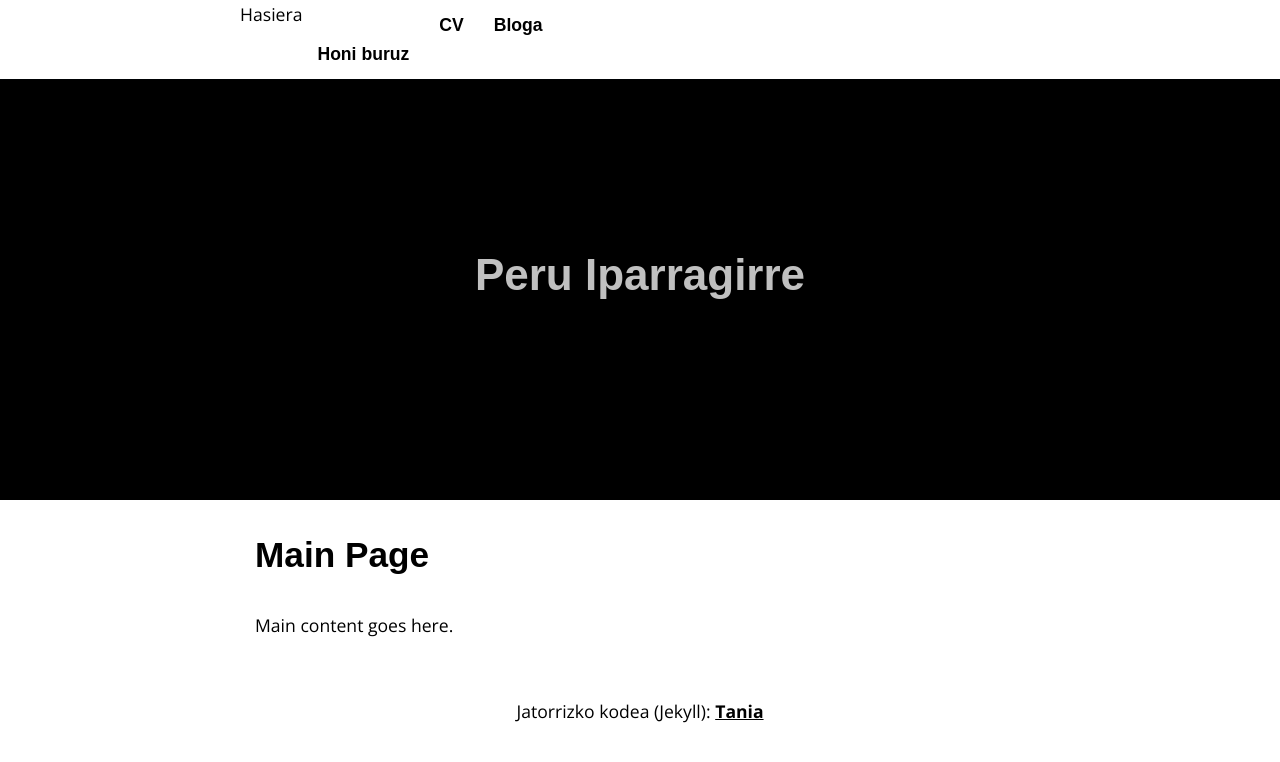
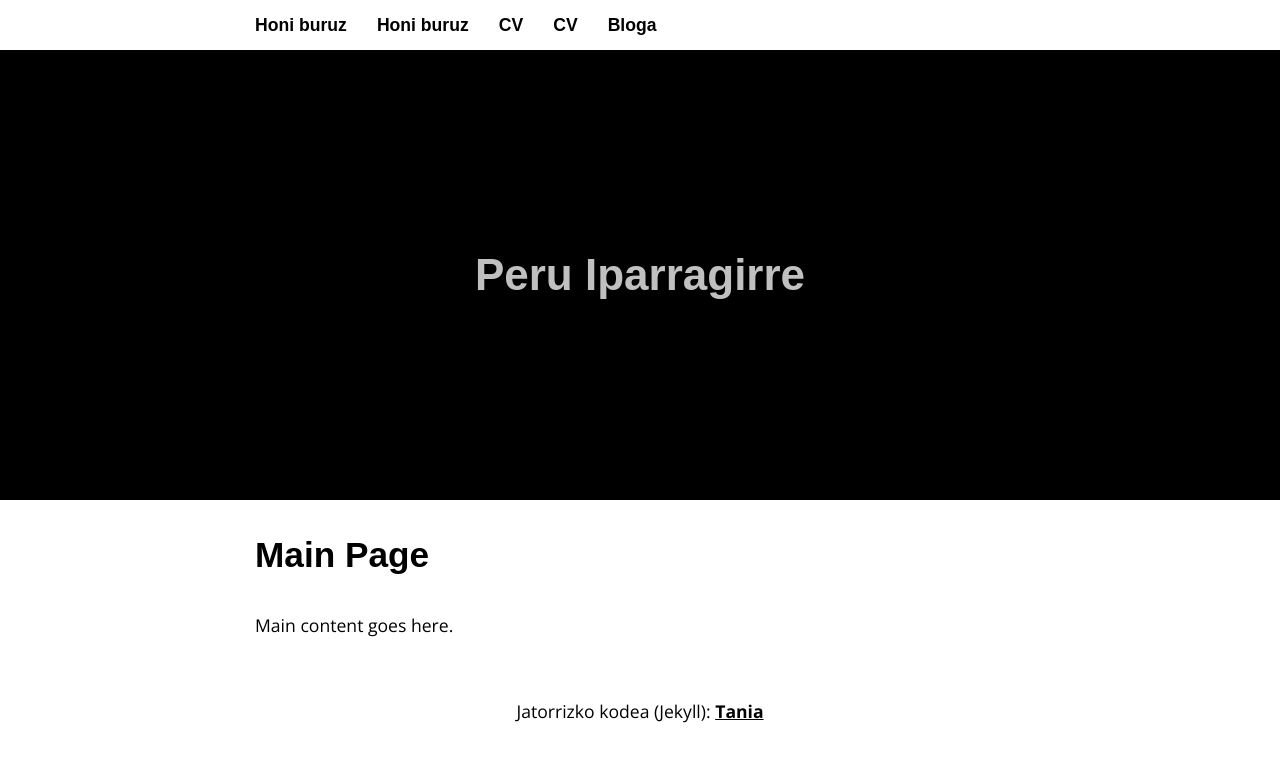
Before and after one commit to nomadagaldua/nomadagaldua.github.io, a Jekyll site: the page built from index.html, in a window 1280 px wide. Shown: the top 762 px of the page. Built offline with Jekyll 4.4.1, drawn with Linux system fonts in a browser that asks for light colours; some web fonts are replaced.

Commit message:
Update header.html

```diff
--- a/_includes/header.html
+++ b/_includes/header.html
@@ -2,8 +2,8 @@
 	<div class="container">
 		<nav>
 			<ul>
-				<li>Hasiera <a href="nomadagaldua.github.io"></li>
 				{% for page in site.pages %} {% if page.title %}
+				<li><a href="{{ index.html | prepend: site.baseurl }}">{{ page.title }}</a></li>
 				<li><a href="{{ page.url | prepend: site.baseurl }}">{{ page.title }}</a></li>
 				{% endif %} {% endfor %}
 				<li><a href="{{ "/blog" | prepend: site.baseurl }}">Bloga</a></li>
```
